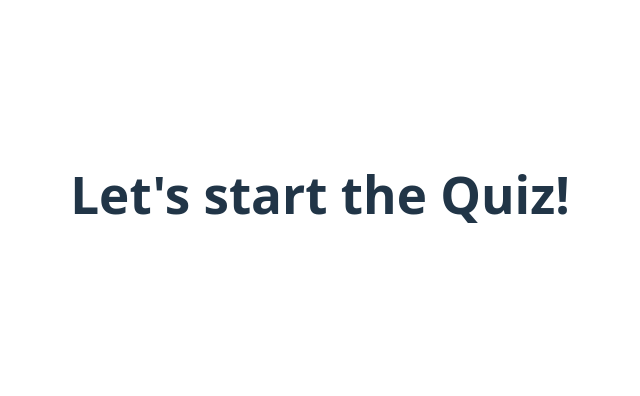
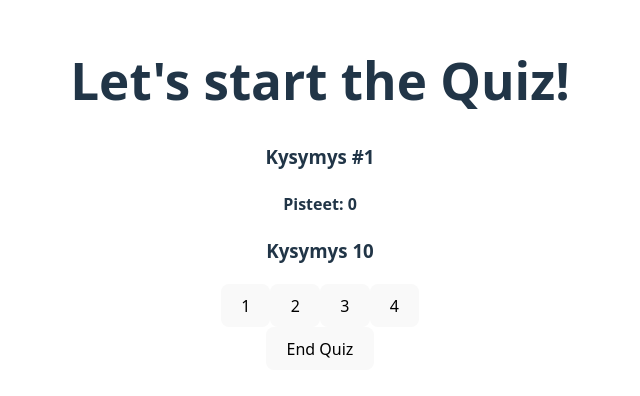
Before and after one commit to veikkapuhalainen/react-lopputyo, a React (Vite) app: page /quiz in a window 1280 px wide. Shown: the part 206-602 px from the top of the page, without its empty margins (320-960 px from the left). Built offline with nearby package versions, Linux system fonts and the light colour scheme.

Commit message:
Kotisivulla nappi Quiz-sivulle, Quiz-sivulla tulee näkyviin kysymykset

```diff
--- a/src/pages/homepage.jsx
+++ b/src/pages/homepage.jsx
@@ -1,6 +1,17 @@
+import { useNavigate } from "react-router-dom";
+import Button from "../components/button";
+
 function HomePage () {
+    const navigate = useNavigate();
+    const startQuiz = () => {
+        navigate("/quizpage");
+    };
+
     return (
-        <h1>Welcome to Quiz-Game</h1>
+        <>
+            <h1>Welcome to Quiz-Game</h1>
+            <Button children={"Start Quiz"} onClick={startQuiz} />
+        </>
     )
 }
 
--- a/src/pages/quizpage.jsx
+++ b/src/pages/quizpage.jsx
@@ -1,7 +1,70 @@
-function QuizPage () {
+import { useNavigate } from "react-router-dom";
+import Button from "../components/button";
+import questions from "../data/questions";
+import { useEffect, useState } from "react";
+import QuestionCard from "../components/questioncard";
+
+// Kysymys sivun luominen
+function QuizPage() {
+  // 'End Quiz' nappi navigoi kotisivulle
+  const navigate = useNavigate();
+  const endQuiz = () => {
+    navigate("/");
+  };
+
+  // UseStatet pitämään huolta kysymyksistä, niiden indekseistä, käyttäjän pisteistä ja onko quiz loppu
+  const [selectedQuestions, setQuestions] = useState([]);
+  const [points, setPoints] = useState(0);
+  const [questionIndex, setQuestionIndex] = useState(0);
+  const [quizFinished, setQuizFinished] = useState(false);
+
+  // Haetaan alussa kysymykset data/questions/, sekoitetaan ne ja asetetaan 10 ensimmäistä useStatelle
+  useEffect(() => {
+    const shuffled = questions.sort(() => Math.random() - 0.5);
+    const tenQuestions = shuffled.slice(0, 10);
+    setQuestions(tenQuestions);
+  }, []);
+
+  function checkAnswer(selectedOption) {
+    const currentQuestion = selectedQuestions[questionIndex];
+
+    if (selectedOption === currentQuestion.correctAnswer) {
+      setPoints(points + 1);
+    }
+
+    if (questionIndex + 1 < selectedQuestions.length) {
+      setQuestionIndex(questionIndex + 1);
+    } else {
+      setQuizFinished(true);
+      }
+    }
+
+    if (quizFinished) {
+        return <h1>Tähän joku komponentti, sait {points} pistettä!</h1>;
+    }
+
+    if (selectedQuestions.length === 0) {
+        return <div>Ladataan kysymyksiä...</div>;
+    }
+
     return (
-        <h1>Let's start the Quiz!</h1>
-    )
-}
+        <>
+            <div>
+                <div>
+                <h1>Let's start the Quiz!</h1>
+                <h3>Kysymys #{questionIndex + 1}</h3>
+                <h4>Pisteet: {points}</h4>
+                </div>
+                <QuestionCard
+                question={selectedQuestions[questionIndex].question}
+                options={selectedQuestions[questionIndex].options}
+                answerSelected={checkAnswer}
+                />
+                <Button children={"End Quiz"} onClick={endQuiz} />
+            </div>
+        </>
+    );
+    }
+
 
 export default QuizPage;
```
